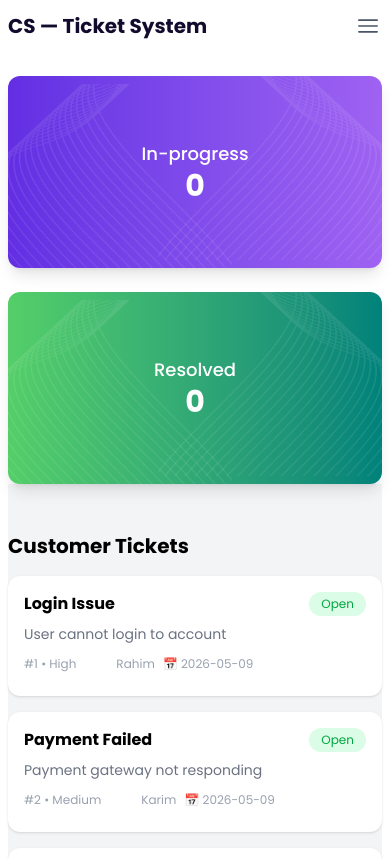
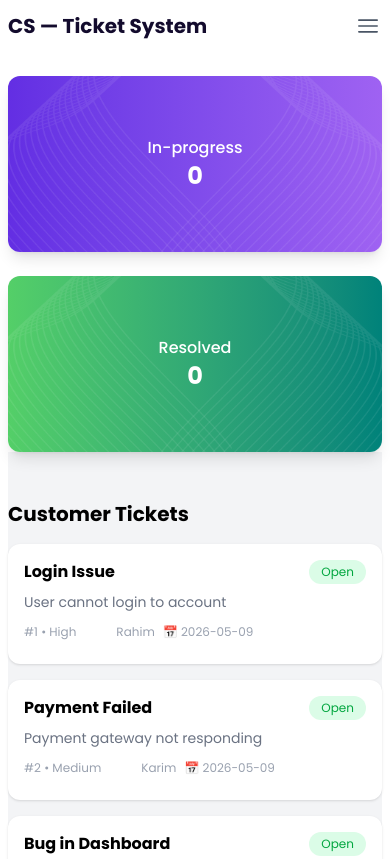
Before and after one commit to mizanur2734/ticketflow, a React (Vite) app: page / in a window 390 px wide. Shown: the top 859 px of the page. Built offline with nearby package versions, Linux system fonts and the light colour scheme.

Commit message:
banner image added

```diff
--- a/src/components/Banner.jsx
+++ b/src/components/Banner.jsx
@@ -3,49 +3,45 @@ import vectorimage1 from "../assets/vector1.png";
 
 const Banner = ({ inProgress, resolved }) => {
   return (
-    <div className="flex flex-col md:flex-row justify-center items-center gap-6 md:gap-16 mt-6 md:mt-12">
+    <div className="flex flex-col md:flex-row gap-6 md:gap-16 mt-6 md:mt-12 w-full">
 
-      {/* LEFT CARD - IN PROGRESS */}
-      <div className="relative w-full md:w-[535px] h-48 md:h-56  flex flex-col justify-center items-center rounded-xl bg-gradient-to-r from-[#632EE3] to-[#9F62F2] overflow-hidden shadow-lg">
+      {/* LEFT CARD */}
+      <div className="relative h-44 md:h-56 flex justify-center items-center rounded-xl bg-gradient-to-r from-[#632EE3] to-[#9F62F2] overflow-hidden shadow-lg">
 
-        {/* Background Images */}
         <img
           src={vectorimage1}
-          className="absolute left-0 bottom-0 w-56 md:w-72 opacity-80"
+          className="absolute left-0 bottom-0 w-56 md:w-72 opacity-70"
           alt=""
         />
         <img
           src={vectorimage1}
-          className="absolute right-0 top-0 w-56 md:w-72 scale-x-[-1] opacity-80"
+          className="absolute right-0 top-0 w-56 md:w-72 scale-x-[-1] opacity-70"
           alt=""
         />
 
-        {/* Content */}
         <div className="relative z-10 text-white text-center">
-          <h3 className="text-lg md:text-xl font-medium">In-progress</h3>
-          <h2 className="text-3xl md:text-4xl font-bold">{inProgress}</h2>
+          <h3 className="text-base md:text-xl font-medium">In-progress</h3>
+          <h2 className="text-2xl md:text-4xl font-bold">{inProgress}</h2>
         </div>
       </div>
 
-      {/* RIGHT CARD - RESOLVED */}
-      <div className="relative w-full md:w-[535px] h-48 md:h-56 flex flex-col justify-center items-center rounded-xl bg-gradient-to-r from-[#54CF68] to-[#00827A] overflow-hidden shadow-lg">
+      {/* RIGHT CARD */}
+      <div className="relative h-44 md:h-56 flex justify-center items-center rounded-xl bg-gradient-to-r from-[#54CF68] to-[#00827A] overflow-hidden shadow-lg">
 
-        {/* Background Images */}
         <img
           src={vectorimage1}
-          className="absolute left-0 bottom-0 w-56 md:w-72 opacity-80"
+          className="absolute left-0 bottom-0 w-56 md:w-72 opacity-70"
           alt=""
         />
         <img
           src={vectorimage1}
-          className="absolute right-0 top-0 w-56 md:w-72 scale-x-[-1] opacity-80"
+          className="absolute right-0 top-0 w-56 md:w-72 scale-x-[-1] opacity-70"
           alt=""
         />
 
-        {/* Content */}
         <div className="relative z-10 text-white text-center">
-          <h3 className="text-lg md:text-xl font-medium">Resolved</h3>
-          <h2 className="text-3xl md:text-4xl font-bold">{resolved}</h2>
+          <h3 className="text-base md:text-xl font-medium">Resolved</h3>
+          <h2 className="text-2xl md:text-4xl font-bold">{resolved}</h2>
         </div>
       </div>
 
```
